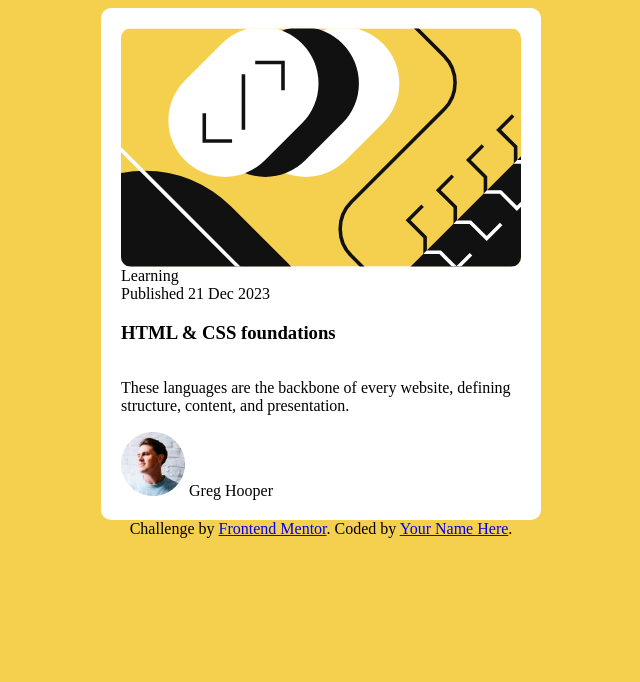
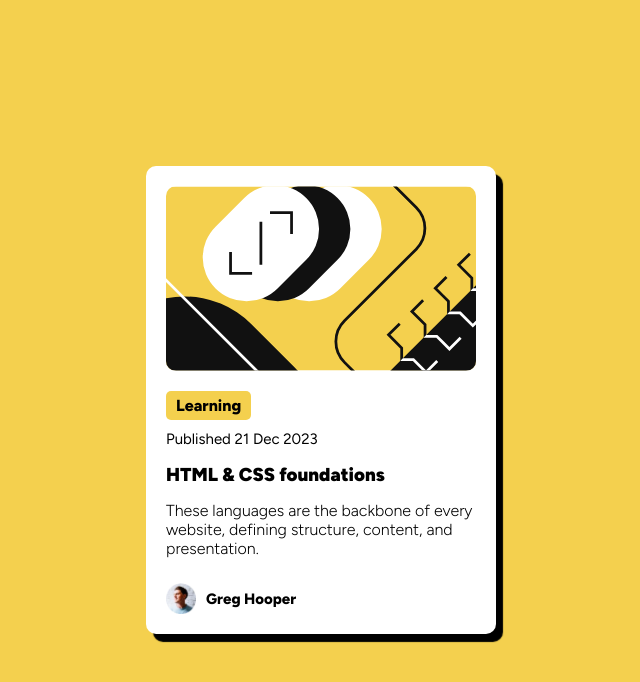
Before and after one commit to Grigoriyjan/blog-preview-card-main, a plain HTML site: page index.html in a window 1280 px wide. Shown: the whole page, without its empty margins (319-959 px from the left). Drawn offline with Linux system fonts and the light colour scheme.

Commit message:
finished

```diff
--- a/css/style.css
+++ b/css/style.css
@@ -1,21 +1,66 @@
+@import url('https://fonts.googleapis.com/css2?family=Figtree:ital,wght@0,300..900;1,300..900&display=swap');
+
+:root{
+    --main-font: 'Figtree', serif;
+}
+
 body{
+    height: 100vh;
     display: flex;
     flex-direction: column;
     align-items: center;
     background-color: hsl(47, 88%, 63%);
 }
-
+*{
+    margin: 0;
+    font-family: var(--main-font);
+}
 .blog-card{
     margin: auto;
     display: flex;
     flex-direction: column;
-    max-width: 400px;
+    max-width: 310px;
     padding: 20px;
     border-radius: 10px;
     background-color: white;
+    box-shadow: 7px 8px 1px rgb(0, 0, 0);
 }
 .blog-img{
     width: 100%;
     align-self: center;
     border-radius: 10px;
 }
+.blog-type{
+    margin-top: 20px;
+    background-color: hsl(47, 88%, 63%);
+    align-self: flex-start;
+    padding: 5px 10px;
+    border-radius: 5px;
+    font-size: 16px;
+    font-weight: 800;
+}
+.blog-date{
+    margin-top: 10px;
+    font-size: 15px;
+}
+.blog-title{
+    font-weight: 900;
+    margin-top: 15px;
+}
+.blog-desc{
+    font-weight: 100;
+    margin-top: 15px;
+}
+.blog-autor{
+    display: flex;
+    align-items: center;
+    margin-top: 25px;
+}
+.autor-avatar{
+    width: 30px;
+}
+.autor-name{
+    margin-left: 10px;
+    font-size: 15px;
+    font-weight: 800;
+}
--- a/index.html
+++ b/index.html
@@ -20,10 +20,5 @@
       <span class="autor-name">Greg Hooper</span>
     </div>
   </div>
-
-  <div class="attribution">
-    Challenge by <a href="https://www.frontendmentor.io?ref=challenge" target="_blank">Frontend Mentor</a>.
-    Coded by <a href="#">Your Name Here</a>.
-  </div>
 </body>
 </html>
```
